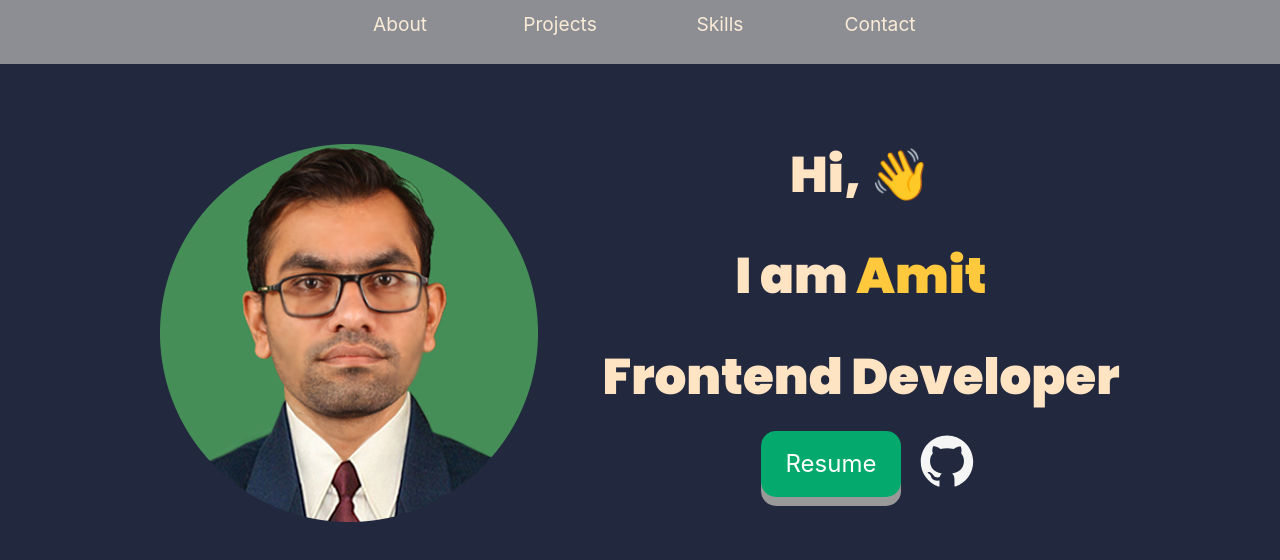
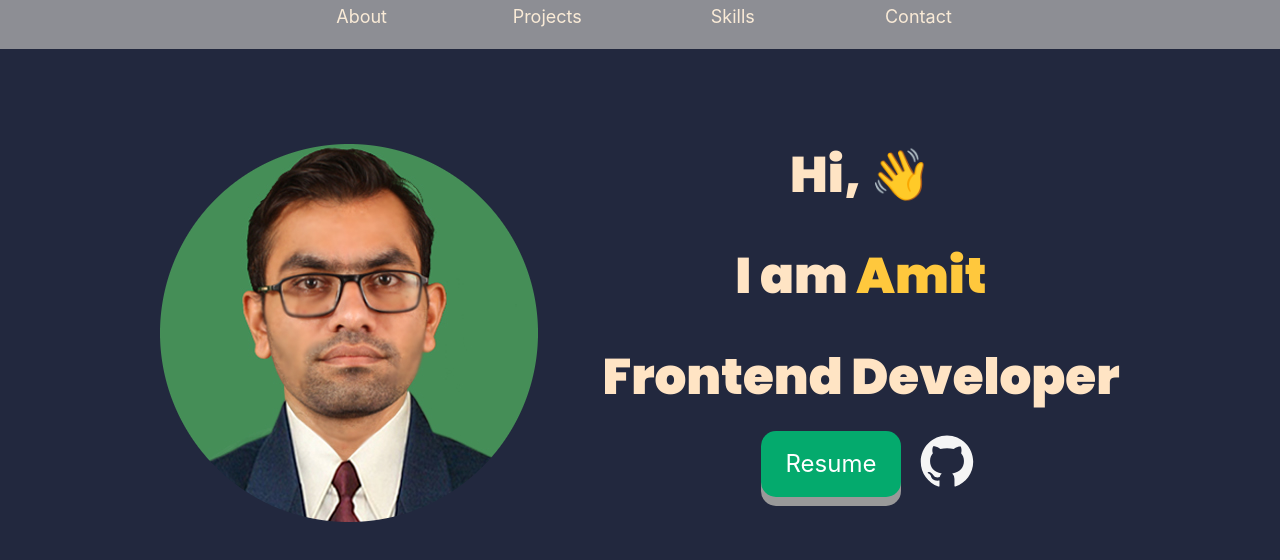
Before and after one commit to amit05c/portfolio, a React (Create React App) app: page / in a window 1280 px wide. Shown: the top 560 px of the page. Built offline with nearby package versions, Linux system fonts and the light colour scheme.

Commit message:
changes2

```diff
--- a/src/Components/navbar.module.css
+++ b/src/Components/navbar.module.css
@@ -21,12 +21,12 @@
 
 
 .help{
-  width: 10%;
+  width: 12%;
   /* height: 20px; */
   border-radius: 5%;
-  padding: 2%;
+  padding: 1.5%;
   margin-top: -1rem;
-  font-size: larger;
+  font-size: large;
   /* border: 1px solid red; */
 }
 
@@ -35,7 +35,7 @@
     /* transition: all 0.9s ease; */
     /* text-decoration: underline; */
     background-color: aqua;
-    font-size: larger;
+    font-size: large;
     color: black;
   }
 
```
